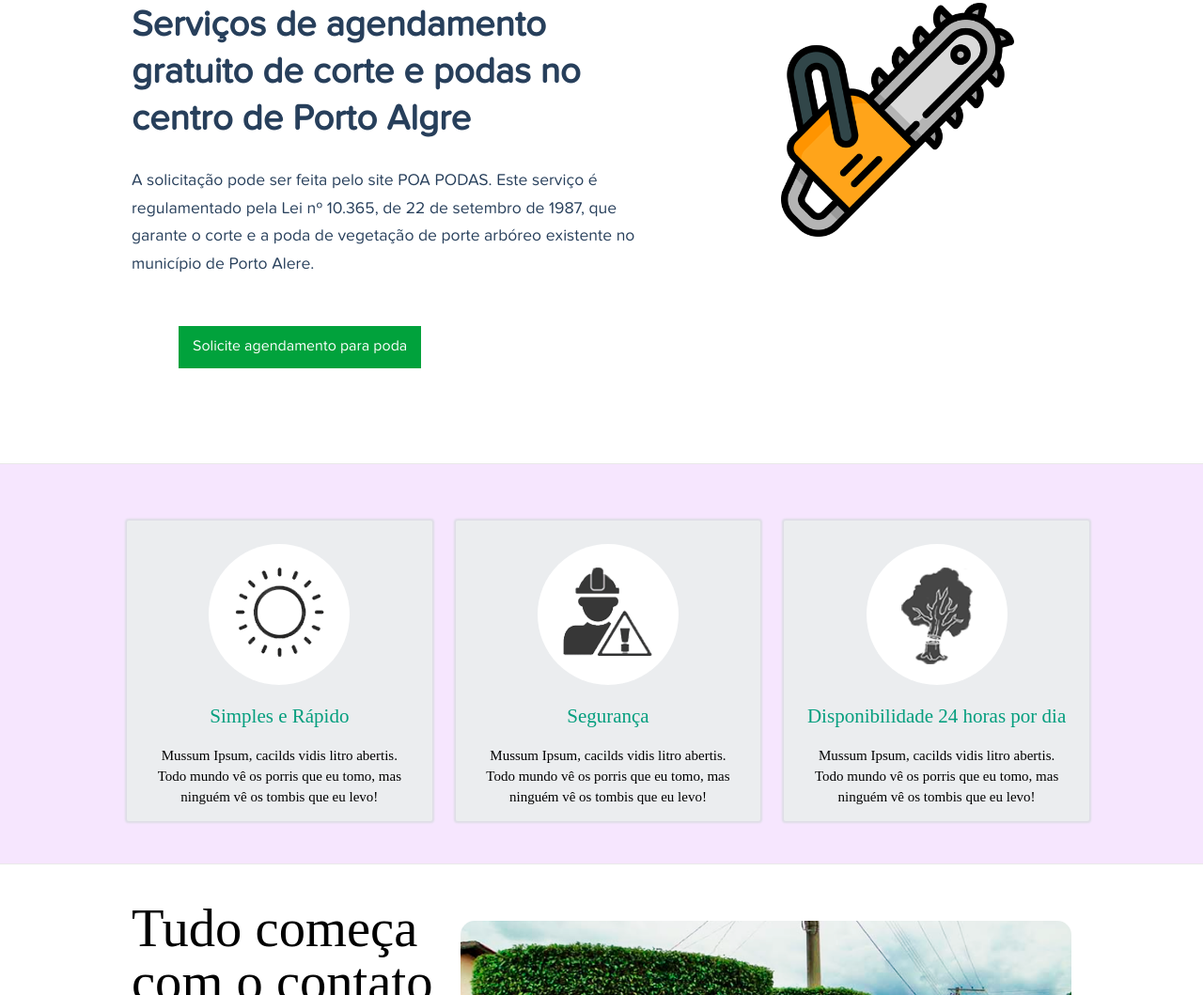
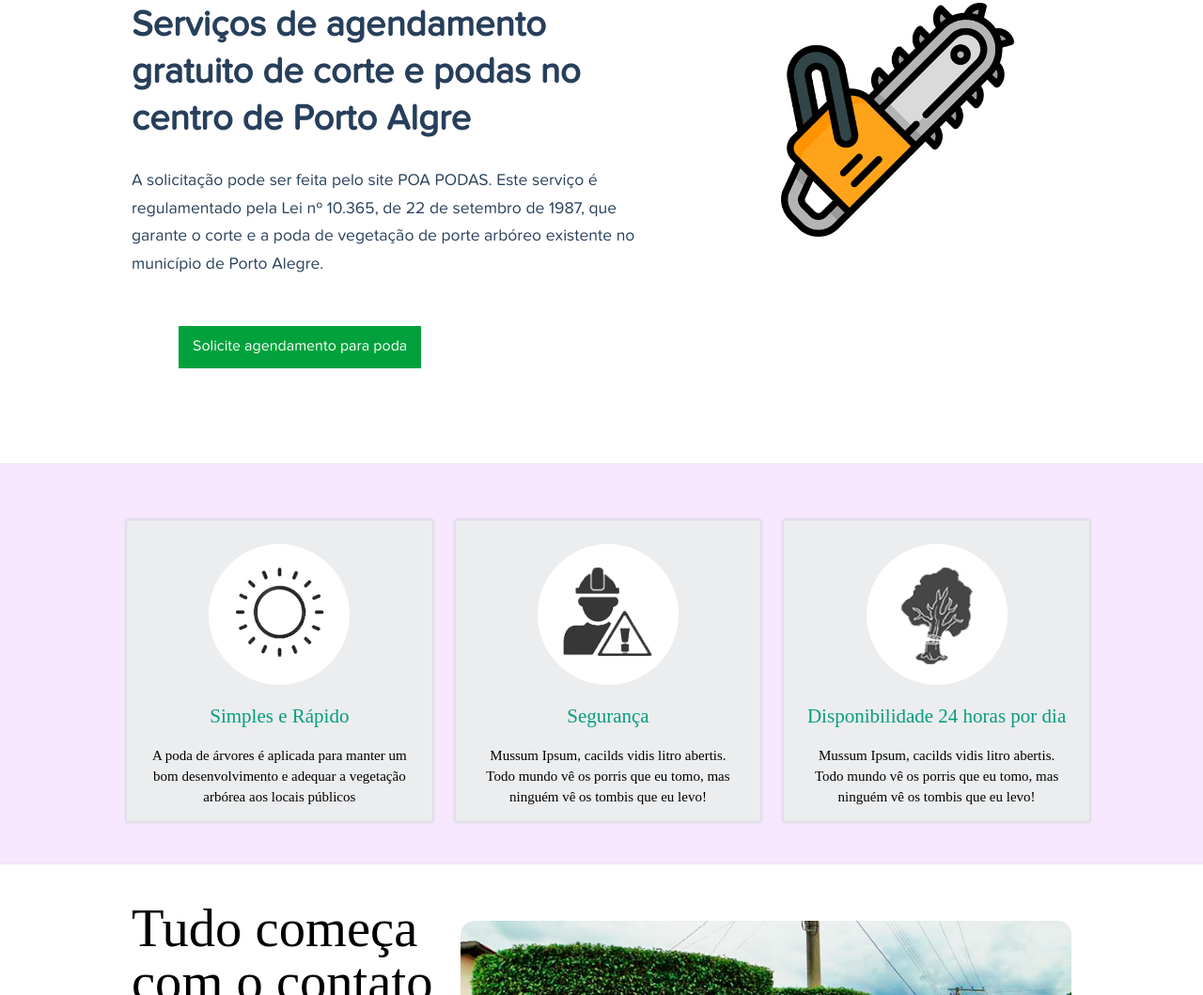
Before and after one commit to baxinski/BAXINSKI, a plain HTML site: page index.html in a window 1280 px wide. Shown: the part 182-1241 px from the top of the page at 94% size. Drawn offline with Linux system fonts and the light colour scheme; a web font is replaced by a local one.

Commit message:
Update index.html

```diff
--- a/index.html
+++ b/index.html
@@ -54,7 +54,7 @@
 			<div class="left">
 				<div class="text">
 					<h1>Serviços de agendamento gratuito de corte e podas no centro de Porto Algre</h1>
-					<h3>A solicitação pode ser feita pelo  site POA PODAS. Este serviço é regulamentado pela Lei nº 10.365, de 22 de setembro de 1987, que garante o corte e a poda de vegetação de porte arbóreo existente no município de Porto Alere.</h3>
+					<h3>A solicitação pode ser feita pelo  site POA PODAS. Este serviço é regulamentado pela Lei nº 10.365, de 22 de setembro de 1987, que garante o corte e a poda de vegetação de porte arbóreo existente no município de Porto Alegre.</h3>
 				</div>
 			<button type="button">Solicite agendamento para poda</button></div>
 			<div class="right">
@@ -75,7 +75,7 @@
 						</div>
 						<div class="botter">
 							<h1>Simples e Rápido</h1>
-							<p>Mussum Ipsum, cacilds vidis litro abertis. Todo mundo vê os porris que eu tomo, mas ninguém vê os tombis que eu levo! </p>
+							<p>A poda de árvores é aplicada para manter um bom desenvolvimento e adequar a vegetação arbórea aos locais públicos </p>
 						</div>
 					</div>
 				</div>
```
